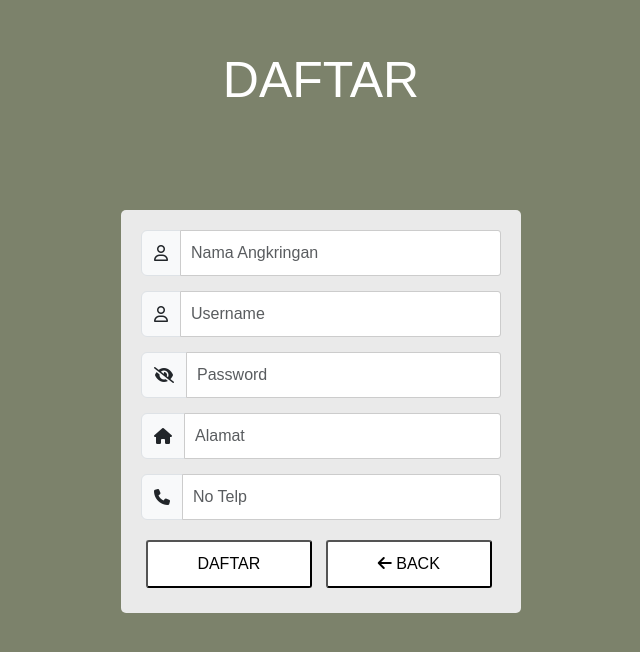
After one commit to xFenRare/pbl_angkringan, a CodeIgniter app: page /database/index.php/tampil/daftar in a window 1280 px wide. The commit adds this page. Shown: the top 652 px of the page, without its empty margins (319-959 px from the left). Run offline with CodeIgniter, Linux system fonts and the light colour scheme.

Commit message:
membuat daftar & login

```diff
--- a/application/controllers/Tampil.php
+++ b/application/controllers/Tampil.php
@@ -40,6 +40,13 @@ class Tampil extends CI_controller
 
     }
 
+    public function daftar()
+    {
+        $this->load->view('daftar');
+        $this->load->helper('url', 'file');
+
+    }
+
 }
 
 ?>
--- /dev/null
+++ b/application/views/daftar.php
@@ -0,0 +1,150 @@
+<!DOCTYPE html>
+<html>
+<head>
+    <title>Halaman Daftar</title>
+    <link rel="stylesheet" href="https://cdnjs.cloudflare.com/ajax/libs/font-awesome/6.5.2/css/all.min.css" integrity="sha512-SnH5WK+bZxgPHs44uWIX+LLJAJ9/2PkPKZ5QiAj6Ta86w+fsb2TkcmfRyVX3pBnMFcV7oQPJkl9QevSCWr3W6A==" crossorigin="anonymous" referrerpolicy="no-referrer" />
+    <link href="https://cdn.jsdelivr.net/npm/bootstrap@5.3.3/dist/css/bootstrap.min.css" rel="stylesheet" integrity="sha384-QWTKZyjpPEjISv5WaRU9OFeRpok6YctnYmDr5pNlyT2bRjXh0JMhjY6hW+ALEwIH" crossorigin="anonymous">
+    <style>
+        body {
+            background-color: #7C826B;
+            font-family: Arial, sans-serif;
+        }
+
+        .login {
+            margin-top: 50px;
+            margin-bottom: 100px;
+            text-align: center;
+            font-size: 50px;
+            font-weight: lighter;
+            color: #fff;
+        }
+        .container {
+            margin: 0 auto;
+            width: 400px;
+            padding: 20px;
+            background-color: #EAEAEA;
+            border-radius: 5px;
+            margin-top: 50px;
+        }
+        .input-group {
+            margin-bottom: 15px;
+        }
+        .input-group input {
+            width: calc(100% - 30px);
+            padding: 10px;
+            border: 1px solid #ccc;
+            border-radius: 3px;
+        }
+
+        .input-group-prepend .input-group-text {
+            background-color: #3498db;
+            color: #fff;
+            border: none;
+            border-radius: 3px 0 0 3px;
+            cursor: pointer;
+        }
+
+        .btn-login,
+        .btn-register {
+    background-color: #ffffff;
+    color: #000000;
+    border: 2;
+    padding: 10px 15px;
+    border-radius: 3px;
+    cursor: pointer;
+    width: 46%;
+    margin-bottom: 10px;
+    text-decoration: none;
+    display: inline-block;
+    text-align: center;
+    transition: 0.2s ease;
+    margin: 5px;
+
+}
+
+.btn-register a {
+    text-decoration: none;
+    color: #000000;
+
+}
+
+.btn-register:hover {
+    background-color: #800000;
+    color: #ffffff;
+}
+
+.btn-login:hover {
+    background-color: #2980b9;
+    color: #ffffff;
+
+.btn-register:focus {
+    outline: none;
+
+}
+
+
+        .regis {
+            text-decoration: none;
+            color: #fff;
+        }
+        .regis:hover {
+            text-decoration: none;
+            color: #fff;
+        }
+
+        .btn-forgot {
+            color: black;
+            cursor: pointer;
+            text-align: right;
+            align: right;
+            text-decoration: none;
+            font-family: Arial, sans-serif;
+        }
+    </style>
+</head>
+<body>
+<h2 class="login">DAFTAR</h2>
+<div class="container">
+    <form action="process_daftar.php" method="post" id="daftar-form">
+        <div class="input-group">
+            <span class="input-group-text"><i class="far fa-user"></i></span>
+            <input type="text" id="nama_angkringan" name="nama_angkringan" placeholder="Nama Angkringan" class="form-control" required>
+        </div>
+        <div class="input-group">
+            <span class="input-group-text"><i class="far fa-user"></i></span>
+            <input type="text" id="username" name="username" placeholder="Username" class="form-control" required>
+        </div>
+        <div class="input-group">
+            <span class="input-group-text" id="show-password"><i class="fas fa-eye-slash"></i></span>
+            <input type="password" id="password" name="password" placeholder="Password" class="form-control" required>
+        </div>
+        <div class="input-group">
+            <span class="input-group-text"><i class="fas fa-home"></i></span>
+            <input type="text" id="alamat" name="alamat" placeholder="Alamat" class="form-control" required>
+        </div>
+        <div class="input-group">
+            <span class="input-group-text"><i class="fas fa-phone"></i></span>
+            <input type="text" id="no_telp_angkringan" name="no_telp_angkringan" placeholder="No Telp" class="form-control" required>
+        </div>
+        <button type="submit" class="btn-login">DAFTAR</button>
+        <button onclick="window.location.href='log_in';" class="btn-register"><i class="fas fa-arrow-left"></i> BACK</a></button>
+    </form>
+</div>
+
+<script>
+    document.getElementById("show-password").addEventListener("click", function() {
+        var passwordInput = document.getElementById("password");
+        var eyeIcon = this.querySelector("i");
+        if (passwordInput.type === "password") {
+            passwordInput.type = "text";
+            eyeIcon.classList.remove("fa-eye-slash");
+            eyeIcon.classList.add("fa-eye");
+        } else {
+            passwordInput.type = "password";
+            eyeIcon.classList.remove("fa-eye");
+            eyeIcon.classList.add("fa-eye-slash");
+        }
+    });
+</script>
+</body>
+</html>
```
Also changed, not shown: application/views/log_in.php (+13 -15 lines).
